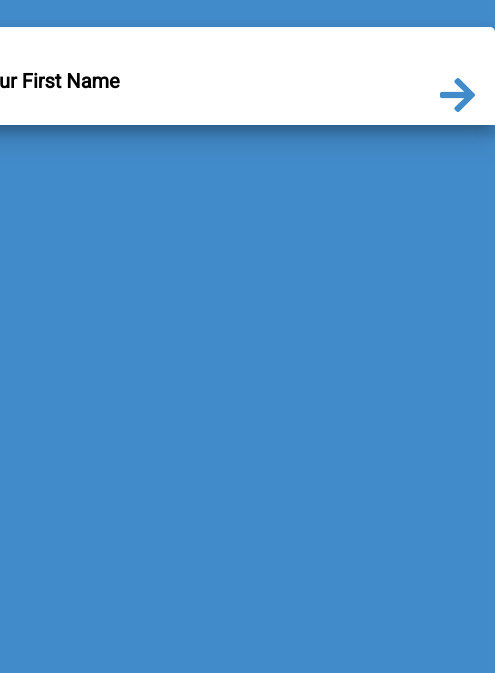
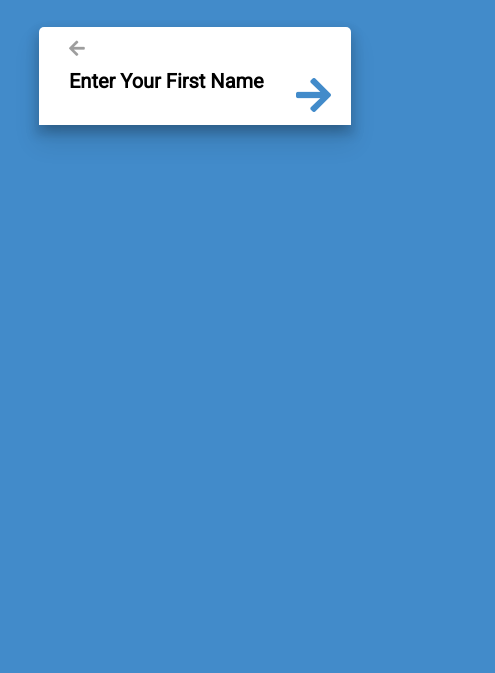
Before and after one commit to charlesmartinreed/Basic-CSS-Form, a website: page index.html in a window 390 px wide. Shown: the part 171-844 px from the top of the page, 495 px wide, since content can reach past the window. Drawn offline with Linux system fonts and the light colour scheme.

Commit message:
Add media query for resizing form when screen size under 600px.

```diff
--- a/scss/main.scss
+++ b/scss/main.scss
@@ -177,3 +177,9 @@ h1.logo {
 		color: $error-color;
 	}
 }
+
+@media(max-width: 600px) {
+	#form-box {
+		width: 80%;
+	}
+}
```
Also changed, not shown: css/main.css.
